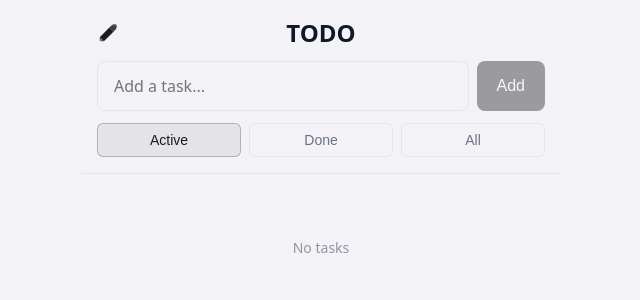
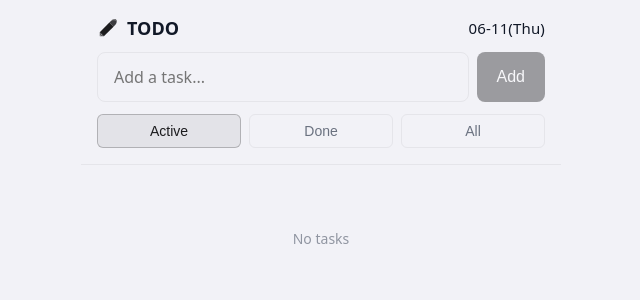
Before and after one commit to d2jvkpn/todo, a Vue app: page / in a window 1280 px wide. Shown: the top 300 px of the page, without its empty margins (319-959 px from the left). Built offline with nearby package versions, Linux system fonts and the light colour scheme.

Commit message:
feat: redesign header layout with left-aligned title and date display
- Move TODO title to left side next to app icon
- Add dynamic date display (MM-DD(Day) format) on the right
- Reduce TODO font size from 24px to 18px

Assisted-by: claude-code:claude-sonnet-4-6

```diff
--- a/src/App.vue
+++ b/src/App.vue
@@ -1,5 +1,5 @@
 <script setup>
-import { ref, onMounted } from 'vue'
+import { ref, onMounted, computed } from 'vue'
 import TodoInput from './components/TodoInput.vue'
 import TodoFilter from './components/TodoFilter.vue'
 import TodoList from './components/TodoList.vue'
@@ -9,6 +9,14 @@ import { useThemeStore } from './stores/theme'
 useThemeStore()
 
 const menuOpen = ref(false)
+
+const DAY_NAMES = ['Sun', 'Mon', 'Tue', 'Wed', 'Thu', 'Fri', 'Sat']
+const today = computed(() => {
+  const d = new Date()
+  const m = String(d.getMonth() + 1).padStart(2, '0')
+  const day = String(d.getDate()).padStart(2, '0')
+  return `${m}-${day}(${DAY_NAMES[d.getDay()]})`
+})
 const headerRef = ref(null)
 const inputRef = ref(null)
 
@@ -33,6 +41,7 @@ onMounted(() => {
     <SideMenu :open="menuOpen" @close="menuOpen = false" />
     <header ref="headerRef" class="app-header">
       <div class="app-title">
+        <div class="app-title-left">
           <button class="app-icon-btn" @click="menuOpen = !menuOpen">
             <svg class="app-icon" viewBox="0 0 32 32" fill="none" xmlns="http://www.w3.org/2000/svg">
               <!-- 笔尖 -->
@@ -48,6 +57,8 @@ onMounted(() => {
             </svg>
           </button>
           <h1>TODO</h1>
+        </div>
+        <span class="header-date">{{ today }}</span>
       </div>
       <div ref="inputRef">
         <TodoInput />
@@ -89,19 +100,31 @@ onMounted(() => {
 .app-title {
   display: flex;
   align-items: center;
-  justify-content: center;
-  position: relative;
+  justify-content: space-between;
+}
+
+.app-title-left {
+  display: flex;
+  align-items: center;
+  gap: 8px;
+  flex-shrink: 0;
 }
 
 .app-icon-btn {
-  position: absolute;
-  left: 0;
   background: none;
   border: none;
   padding: 0;
   cursor: pointer;
   display: flex;
   align-items: center;
+}
+
+.header-date {
+  font-size: 15px;
+  color: var(--text-h);
+  white-space: nowrap;
+  flex-shrink: 0;
+  letter-spacing: 0.01em;
 }
 
 .app-icon {
@@ -111,7 +134,7 @@ onMounted(() => {
 }
 
 h1 {
-  font-size: 24px;
+  font-size: 18px;
   font-weight: 700;
   color: var(--text-h);
 }
```
Lines whose indentation alone changed are shown as unchanged.
